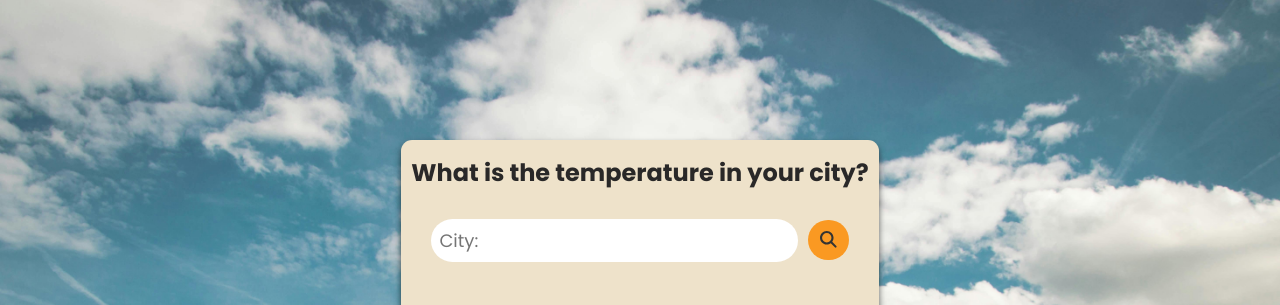
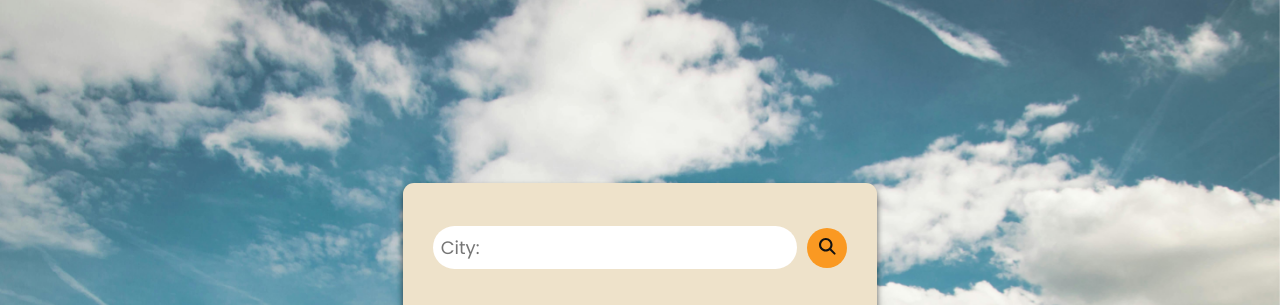
Before and after one commit to zahraRostami1999/weather-app, a React (Create React App) app: page / in a window 1280 px wide. Shown: the top 305 px of the page. Built offline with nearby package versions, Linux system fonts and the light colour scheme.

Commit message:
edit weather: remove extra bg image style

```diff
--- a/src/components/weather/Weather.jsx
+++ b/src/components/weather/Weather.jsx
@@ -15,7 +15,7 @@ function Weather() {
       const response = await fetch(url);
       const data = await response.json();
       setWeatherData({
-        tempurature: Math.floor(data.main.temp) ,
+        tempurature: Math.floor(data.main.temp),
         icon: data.weather[0].icon,
       });
     } catch (error) {
@@ -23,19 +23,11 @@ function Weather() {
     }
   };
   return (
-      <div
-        className={styled.container}
-        style={{
-          backgroundImage: `url(${background})`,
-          backgroundSize: "cover",
-          backgroundPosition: "center",
-          height: "100vh",
-          width: "100vw",
-        }}
-      >
+    <>
+      <div className={styled.container}>
         <div className={styled.weatherWrapper}>
           <div className={styled.title}>
-            <h2>What is the temperature in your city?</h2>
+            {/* <h2>What is the temperature in your city?</h2> */}
           </div>
           <div className={styled.search}>
             <input ref={inputRef} type="text" placeholder="City:" />
@@ -43,7 +35,7 @@ function Weather() {
               <FontAwesomeIcon
                 icon={faSearch}
                 size="lg"
-                style={{ color: "#333" }}
+                style={{ color: "#111" }}
               />
             </button>
           </div>
@@ -55,6 +47,9 @@ function Weather() {
           </div>
         </div>
       </div>
+    </>
+
+
   );
 }
 
```
